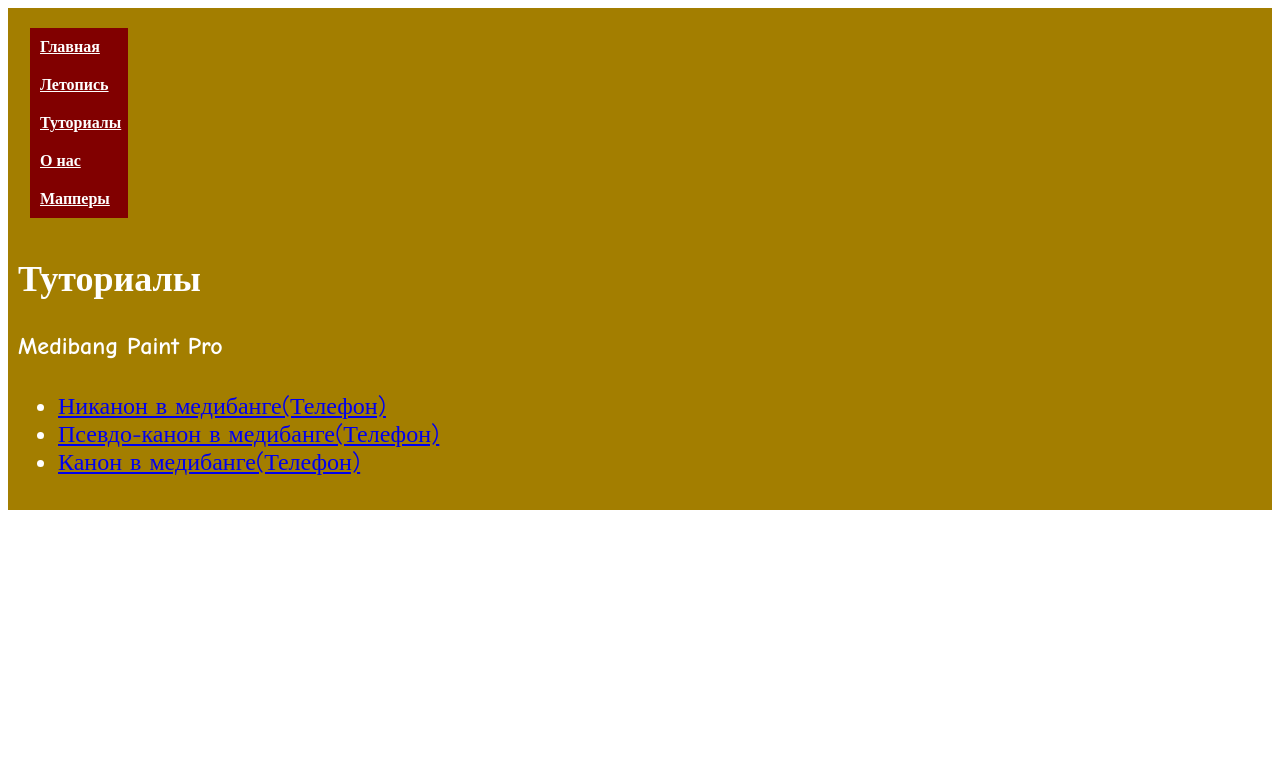
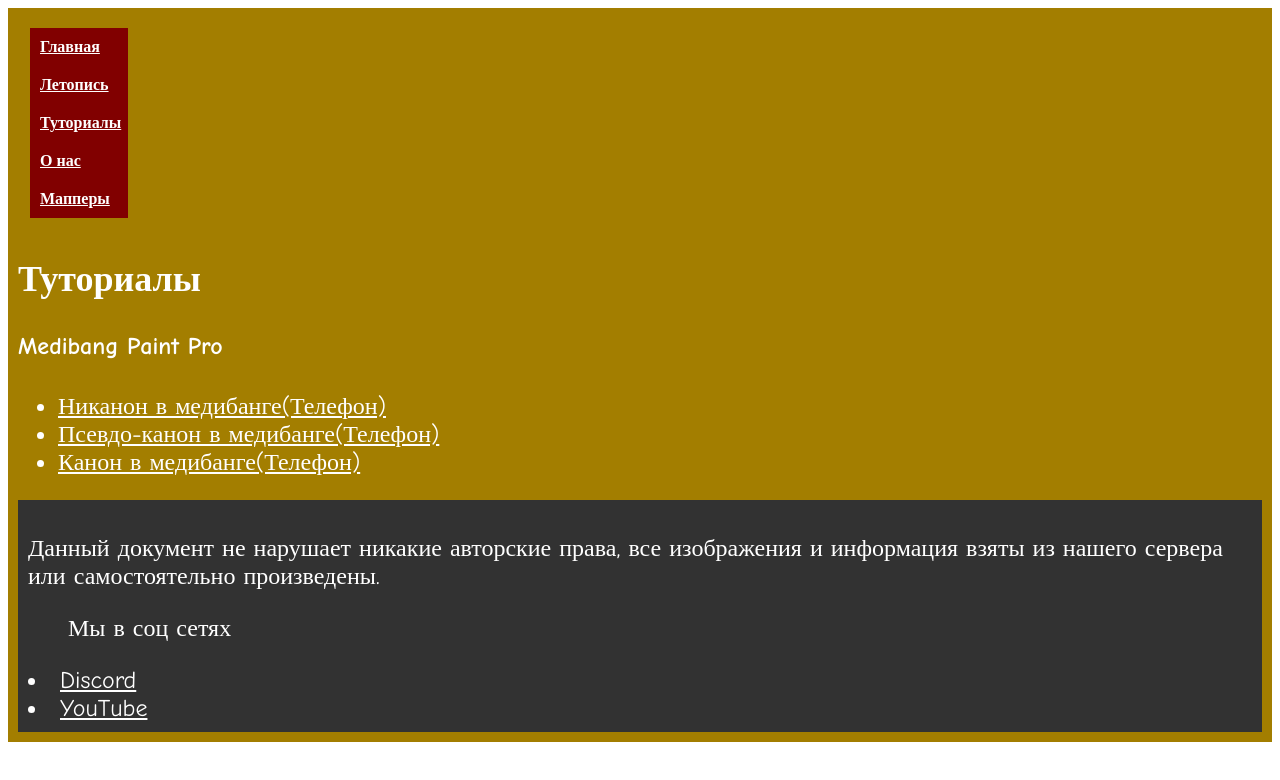
Before and after one commit to nigrepublic/kolbmapianimpire.github.io, a plain HTML site: page tutorials.html in a window 1280 px wide. Drawn offline with Linux system fonts and the light colour scheme.

Commit message:
Update tutorials.html

```diff
--- a/tutorials.html
+++ b/tutorials.html
@@ -57,6 +57,26 @@
             </ul>
             </font>
 	</section>
+	<nav>
+	<footer id="footer">
+		<style>
+		footer {
+		background: #323232;
+		padding: 10px;
+		}
+		a{
+		color: #FFFFFF;
+		}
+		</style>
+		<font size="5" color="white" face="Comic Sans MS">
+		<p>Данный документ не нарушает никакие авторские права, все изображения и информация взяты из нашего сервера или самостоятельно произведены.</p>
+		<ul>Мы в соц сетях</ul>
+		<li><a href="https://discord.gg/aFSgEFCTy3">Discord</a></li>
+		<li><a href="https://www.youtube.com/channel/UC8U0pzhmfnRWDeyXoU9qaag/featured">YouTube</a></li>
+		</ul>
+		</font>
+	</footer>
+</nav>
 				</div>
 </body>
 </html>
```
